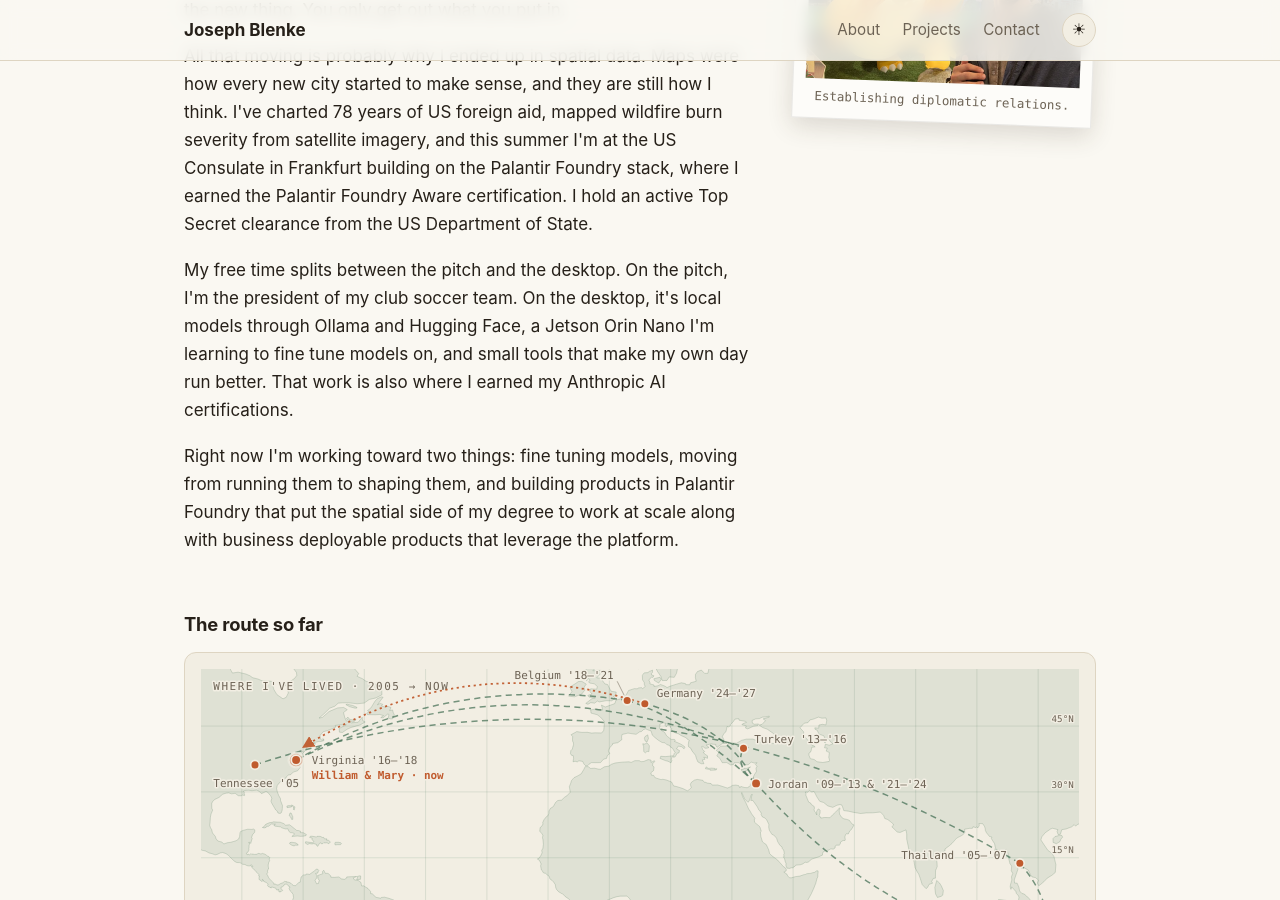
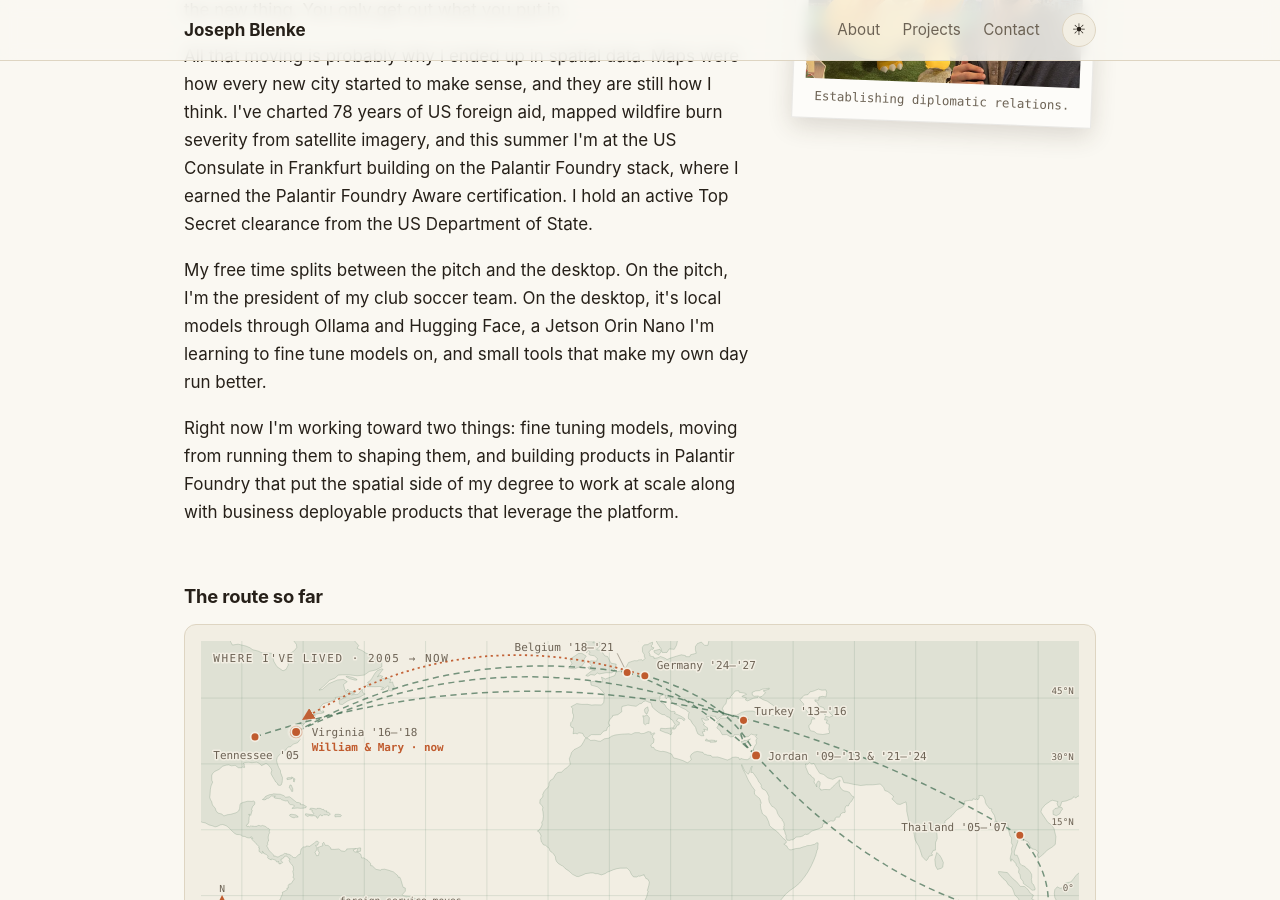
Before and after one commit to Ajblenke/Ajblenke.github.io, a Jekyll site: the page built from index.html, in a window 1280 px wide and 900 px high, scrolled down 915 px. Built offline with Jekyll 4.4.1, drawn with Linux system fonts in a browser that asks for light colours.

Commit message:
Cut the Anthropic certifications sentence from About

```diff
--- a/index.html
+++ b/index.html
@@ -78,8 +78,7 @@
                     the pitch, I'm the president of my club soccer team. On the
                     desktop, it's local models through Ollama and Hugging Face,
                     a Jetson Orin Nano I'm learning to fine tune models on, and
-                    small tools that make my own day run better. That work is
-                    also where I earned my Anthropic AI certifications.
+                    small tools that make my own day run better.
                 </p>
                 <p>
                     Right now I'm working toward two things: fine tuning models,
```
